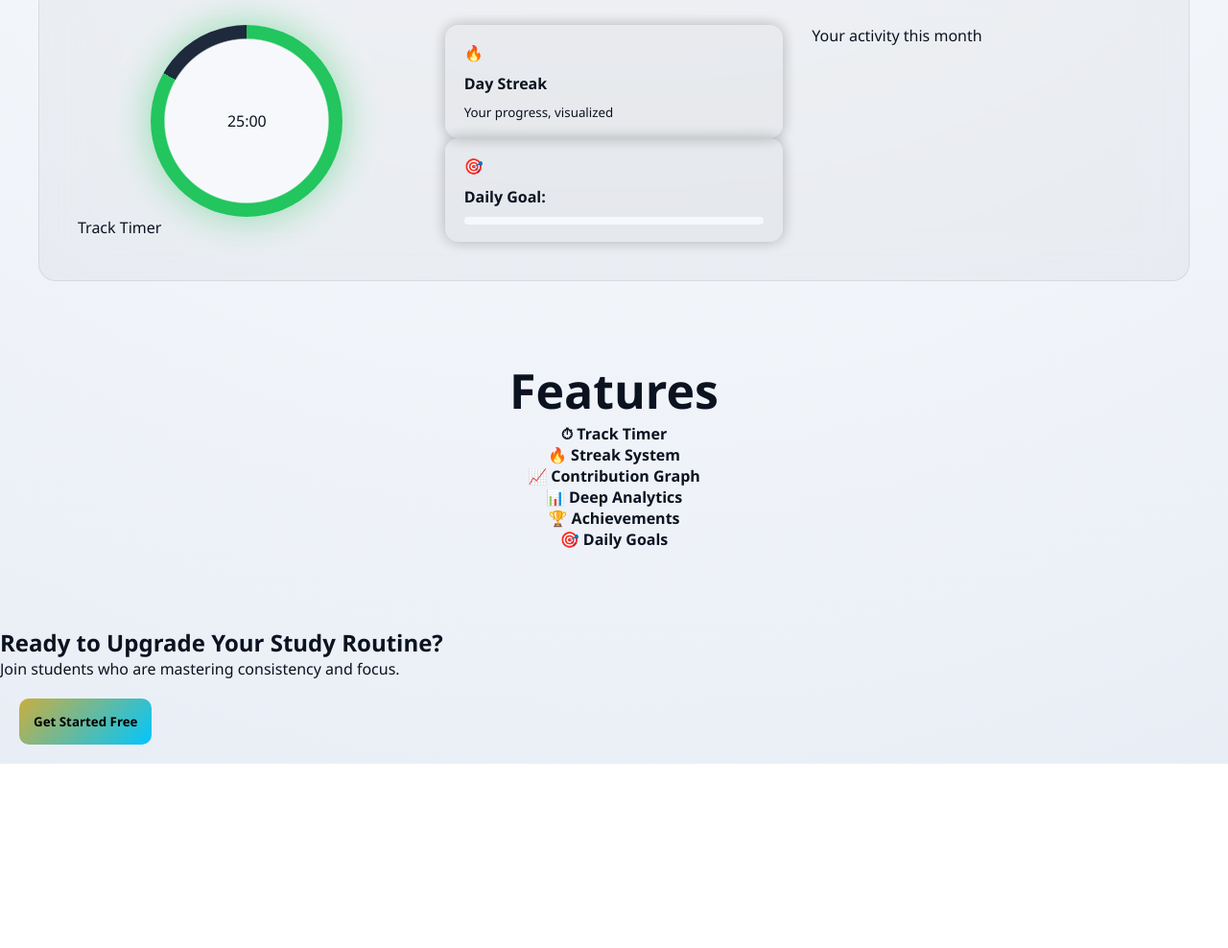
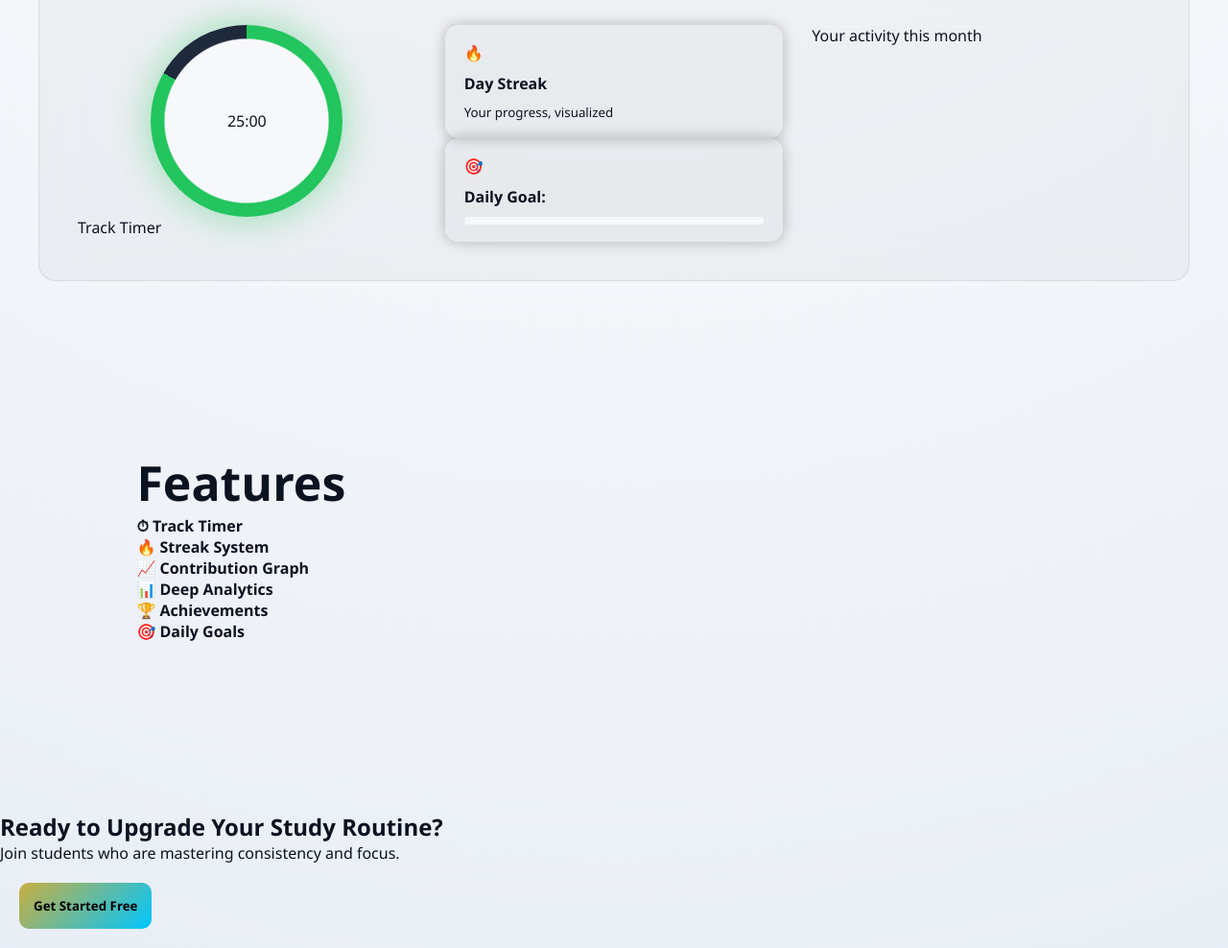
Before and after one commit to Mrinalray/TrackTimer, a plain HTML site: page index.html in a window 1280 px wide. Shown: the part 697-1685 px from the top of the page at 96% size. Before the commit the page ends 1493 px from the top, so only its background shows below. Drawn offline with Linux system fonts and the light colour scheme; a web font is replaced by a local one.

Commit message:
Update landing.css

```diff
--- a/landing.css
+++ b/landing.css
@@ -226,13 +226,10 @@ html[data-theme="light"] .dashboard-stat{
 .mobile-menu.active { right:0; }
 
 /* FIX FEATURES ALIGNMENT */
-
 .features {
   width: 100%;
   max-width: 1200px;
   margin: 80px auto;
-  padding: 0 8%;
+  padding: 6rem 8%;
+  box-sizing: border-box;
 }
-.features {
-  text-align: center;
-}
```
